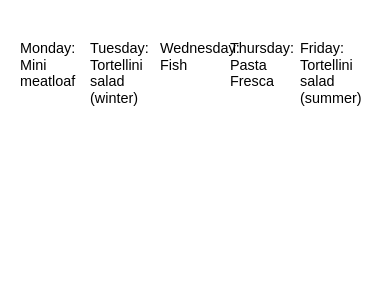
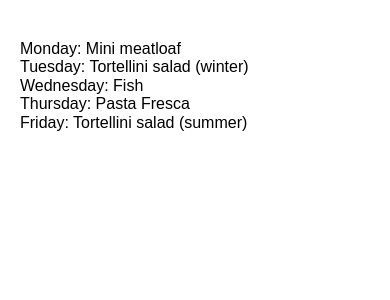
Before and after one commit to neurobashing/cornerpost, a Flask app: page / in a window 390 px wide. Shown: the top 300 px of the page. Run offline with Flask 2, Linux system fonts and the light colour scheme; data comes from the database, SQL or seed files in the repository; some libraries are stand-ins or nearby versions.

Commit message:
better responsive design motherfucker

```diff
--- a/templates/index.html
+++ b/templates/index.html
@@ -14,7 +14,13 @@
                 padding-right: 20px;
                 padding-bottom: 20px;
                 font-family:"Menlo-Regular";
-                font-size:0.9em;
+            }
+            @media screen
+			and (min-device-width : 375px)
+			and (max-device-width : 667px) {
+				div {
+					font-size: 150%;
+				}
             }
         </style>
 
@@ -24,7 +30,7 @@
     <div class="wrapper">
         <div class="pure-g">
 {% for item in meal_list %}
-            <div class="pure-u-sm-1-5 pure-u-1-5">
+            <div class="pure-u-1 pure-u-md-1 pure-u-lg-1-5">
                 {{item.day}}: {{item.meal}}
             </div>
 {% endfor %}
```
